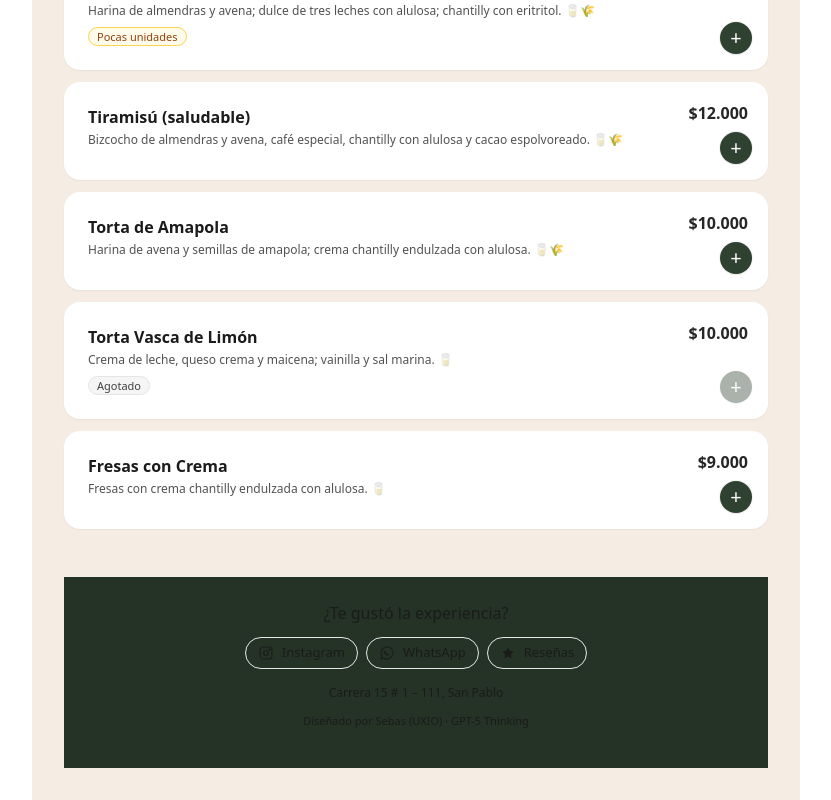
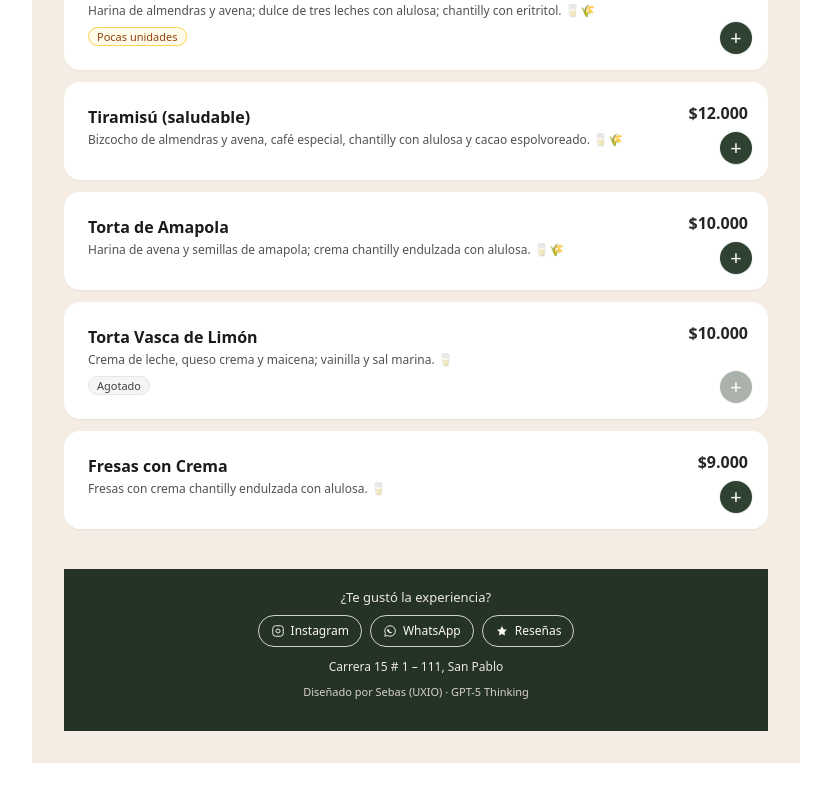
Before and after one commit to codesebastianvega/alto-andino-qrmenu, a React (Vite) app: page / in a window 1280 px wide. Shown: the part 5710-6510 px from the top of the page, without its empty margins (224-1055 px from the left). After the commit the page ends 6473 px from the top, so only its background shows below. Built offline with nearby package versions, Linux system fonts and the light colour scheme; no server answers.

Commit message:
feat: improve footer contrast

```diff
--- a/src/components/Footer.jsx
+++ b/src/components/Footer.jsx
@@ -1,100 +1,66 @@
 import React from "react";
 
-function IconInstagram(props) {
-  return (
-    <svg viewBox="0 0 24 24" aria-hidden focusable="false" {...props}>
-      <rect x="3" y="3" width="18" height="18" rx="5" fill="none" stroke="currentColor" strokeWidth="1.6"/>
-      <circle cx="12" cy="12" r="3.5" fill="none" stroke="currentColor" strokeWidth="1.6"/>
-      <circle cx="17.3" cy="6.7" r="1" />
-    </svg>
-  );
-}
-function IconWhatsApp(props) {
-  return (
-    <svg viewBox="0 0 24 24" aria-hidden focusable="false" {...props}>
-      <path d="M12 3a9 9 0 0 0-7.8 13.5L3 21l4.7-1.2A9 9 0 1 0 12 3Z" fill="none" stroke="currentColor" strokeWidth="1.6"/>
-      <path d="M8.5 9.6c.2-.5.4-.6.8-.6h.4c.2 0 .4.1.5.3l.6 1c.1.2.1.4 0 .6l-.3.5a.5.5 0 0 0 0 .5c.3.6.8 1.2 1.4 1.6.2.2.4.2.6 0l.5-.3c.2-.1.4-.1.6 0l1 .6c.2.1.3.3.3.5v.4c0 .4-.2.6-.6.8-.4.2-.9.3-1.4.3-1.8 0-4.3-1.9-5.2-3.5-.4-.6-.8-1.5-.9-2 0-.6.1-1 .3-1.4Z" fill="currentColor"/>
-    </svg>
-  );
-}
-function IconStar(props) {
-  return (
-    <svg viewBox="0 0 24 24" aria-hidden focusable="false" {...props}>
-      <path d="m12 3.5 2.6 5.3 5.9.9-4.3 4.2 1 5.9-5.2-2.7-5.2 2.7 1-5.9L3.5 9.7l5.9-.9L12 3.5Z" fill="currentColor"/>
-    </svg>
-  );
-}
+function IconInstagram(props){return(<svg viewBox="0 0 24 24" aria-hidden focusable="false" {...props}><rect x="3" y="3" width="18" height="18" rx="5" fill="none" stroke="currentColor" strokeWidth="1.6"/><circle cx="12" cy="12" r="3.5" fill="none" stroke="currentColor" strokeWidth="1.6"/><circle cx="17.3" cy="6.7" r="1"/></svg>)}
+function IconWhatsApp(props){return(<svg viewBox="0 0 24 24" aria-hidden focusable="false" {...props}><path d="M12 3a9 9 0 0 0-7.8 13.5L3 21l4.7-1.2A9 9 0 1 0 12 3Z" fill="none" stroke="currentColor" strokeWidth="1.6"/><path d="M8.5 9.6c.2-.5.4-.6.8-.6h.4c.2 0 .4.1.5.3l.6 1c.1.2.1.4 0 .6l-.3.5a.5.5 0 0 0 0 .5c.3.6.8 1.2 1.4 1.6.2.2.4.2.6 0l.5-.3c.2-.1.4-.1.6 0l1 .6c.2.1.3.3.3.5v.4c0 .4-.2.6-.6.8-.4.2-.9.3-1.4.3-1.8 0-4.3-1.9-5.2-3.5-.4-.6-.8-1.5-.9-2 0-.6.1-1 .3-1.4Z" fill="currentColor"/></svg>)}
+function IconStar(props){return(<svg viewBox="0 0 24 24" aria-hidden focusable="false" {...props}><path d="m12 3.5 2.6 5.3 5.9.9-4.3 4.2 1 5.9-5.2-2.7-5.2 2.7 1-5.9L3.5 9.7l5.9-.9L12 3.5Z" fill="currentColor"/></svg>)}
 
-export default function Footer() {
+export default function Footer(){
   const IG_URL = import.meta.env.VITE_INSTAGRAM_URL || "https://instagram.com/altoandinozipaquira";
-  const RAW_WA = (import.meta.env.VITE_WHATSAPP || "573209009972").replace(/\D/g, "");
+  const RAW_WA = (import.meta.env.VITE_WHATSAPP || "573209009972").replace(/\D/g,"");
   const WA_NUM = RAW_WA.startsWith("57") ? RAW_WA : `57${RAW_WA}`;
   const WA_LINK = `https://wa.me/${WA_NUM}`;
   const REVIEWS_URL = import.meta.env.VITE_GOOGLE_REVIEWS_URL || "#";
 
-  // Colores
-  const beige = "#FAF7F2";
+  // Tokens de color con alto contraste sobre #243326
+  const BG = "#243326";
+  const TEXT = "#FAF7F2";       // primario (alto contraste, ~12:1)
+  const TEXT_SUB = "#EDE8E0";   // secundario legible (>9:1)
+  const TEXT_MUTED = "#D8D2C8"; // créditos (>7:1)
+  const BORDER = "#FAF7F2CC";   // beige 80% para bordes
 
   return (
-    <footer
-      className="mt-12 bg-[#243326]"
-      style={{ paddingBottom: "calc(env(safe-area-inset-bottom,0px) + 1rem)" }}
-    >
-      <div className="max-w-3xl mx-auto px-4 py-6">
-        {/* Línea simple */}
-        <p className="text-center text-sm sm:text-base text-[color:var(--beige)]/90" style={{["--beige"]: beige}}>
+    <footer className="mt-10" style={{ backgroundColor: BG, paddingBottom: "calc(env(safe-area-inset-bottom,0px) + 12px)" }}>
+      <div className="max-w-3xl mx-auto px-4 py-5">
+        {/* Línea breve (texto sólido, sin opacidad) */}
+        <p className="text-center text-[13px]" style={{ color: TEXT_SUB }}>
           ¿Te gustó la experiencia?
         </p>
 
-        {/* Chips mínimos (ghost beige) */}
-        <div className="mt-3 flex flex-wrap items-center justify-center gap-2">
-          <a
-            href={IG_URL}
-            target="_blank"
-            rel="noreferrer"
-            className="inline-flex items-center gap-2 h-8 px-3 rounded-full border text-[13px]
-                       border-[color:var(--beige)]/60 text-[color:var(--beige)]/90 bg-transparent
-                       hover:bg-white/5 transition focus:outline-none focus:ring-2 focus:ring-white/30"
-            style={{["--beige"]: beige}}
-          >
-            <IconInstagram className="w-4 h-4" />
+        {/* micro-chips ghost (texto/beige sólidos para contraste) */}
+        <div className="mt-2 flex flex-wrap items-center justify-center gap-2">
+          <a href={IG_URL} target="_blank" rel="noreferrer"
+             className="inline-flex items-center gap-1.5 h-8 px-3 rounded-full text-[12px] bg-transparent hover:bg-white/10 transition
+                        focus:outline-none focus:ring-2 focus:ring-white/40"
+             style={{ color: TEXT, border: `1px solid ${BORDER}` }}
+             aria-label="Abrir Instagram">
+            <IconInstagram className="w-3.5 h-3.5" />
             <span>Instagram</span>
           </a>
 
-          <a
-            href={WA_LINK}
-            target="_blank"
-            rel="noreferrer"
-            className="inline-flex items-center gap-2 h-8 px-3 rounded-full border text-[13px]
-                       border-[color:var(--beige)]/60 text-[color:var(--beige)]/90 bg-transparent
-                       hover:bg-white/5 transition focus:outline-none focus:ring-2 focus:ring-white/30"
-            style={{["--beige"]: beige}}
-          >
-            <IconWhatsApp className="w-4 h-4" />
+          <a href={WA_LINK} target="_blank" rel="noreferrer"
+             className="inline-flex items-center gap-1.5 h-8 px-3 rounded-full text-[12px] bg-transparent hover:bg-white/10 transition
+                        focus:outline-none focus:ring-2 focus:ring-white/40"
+             style={{ color: TEXT, border: `1px solid ${BORDER}` }}
+             aria-label="Abrir WhatsApp">
+            <IconWhatsApp className="w-3.5 h-3.5" />
             <span>WhatsApp</span>
           </a>
 
-          <a
-            href={REVIEWS_URL}
-            target="_blank"
-            rel="noreferrer"
-            className="inline-flex items-center gap-2 h-8 px-3 rounded-full border text-[13px]
-                       border-[color:var(--beige)]/60 text-[color:var(--beige)]/90 bg-transparent
-                       hover:bg-white/5 transition focus:outline-none focus:ring-2 focus:ring-white/30"
-            style={{["--beige"]: beige}}
-          >
-            <IconStar className="w-4 h-4" />
+          <a href={REVIEWS_URL} target="_blank" rel="noreferrer"
+             className="inline-flex items-center gap-1.5 h-8 px-3 rounded-full text-[12px] bg-transparent hover:bg-white/10 transition
+                        focus:outline-none focus:ring-2 focus:ring-white/40"
+             style={{ color: TEXT, border: `1px solid ${BORDER}` }}
+             aria-label="Abrir reseñas">
+            <IconStar className="w-3.5 h-3.5" />
             <span>Reseñas</span>
           </a>
         </div>
 
-        {/* Dirección mínima */}
-        <div className="mt-4 text-center text-xs text-[color:var(--beige)]/70" style={{["--beige"]: beige}}>
+        {/* Dirección + créditos (colores sólidos legibles) */}
+        <div className="mt-3 text-center text-[12px]" style={{ color: TEXT_SUB }}>
           Carrera 15 # 1 – 111, San Pablo
         </div>
-
-        {/* Créditos muy discretos */}
-        <p className="mt-3 text-center text-[11px] text-[color:var(--beige)]/50" style={{["--beige"]: beige}}>
+        <p className="mt-2 text-center text-[11px]" style={{ color: TEXT_MUTED }}>
           Diseñado por Sebas (UXIO) · GPT-5 Thinking
         </p>
       </div>
```
